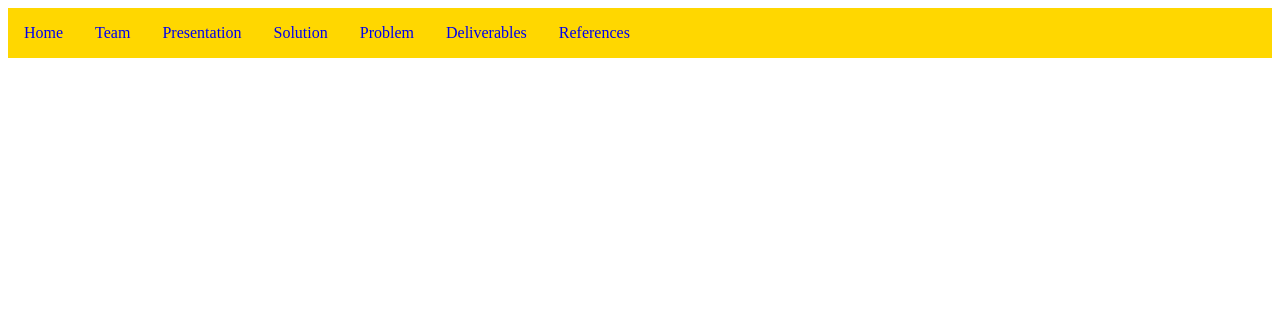
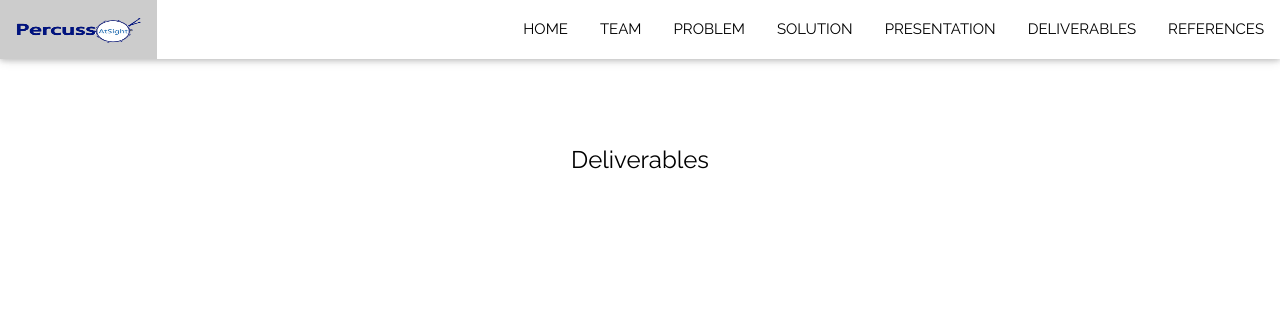
Before and after one commit to AsianWarrior/410copper, a plain HTML site: page deliverables.html in a window 1280 px wide. Drawn offline with nearby package versions, Linux system fonts and the light colour scheme.

Commit message:
adding team site files

```diff
--- a/deliverables.html
+++ b/deliverables.html
@@ -1,38 +1,85 @@
 <!DOCTYPE html>
-<html lang="en">
+<html>
+<head>
+<title>The Problem</title>
+<meta charset="UTF-8">
+<meta name="viewport" content="width=device-width, initial-scale=1">
+<link rel="stylesheet" href="https://www.w3schools.com/w3css/4/w3.css">
+<link rel="stylesheet" href="https://fonts.googleapis.com/css?family=Raleway">
+<link rel="stylesheet" href="https://cdnjs.cloudflare.com/ajax/libs/font-awesome/4.7.0/css/font-awesome.min.css">
 <style>
-        .topnav {
-            background-color: gold;
-            font-size: 16px;
-            overflow: hidden;
+body,h1,h2,h3,h4,h5,h6 {font-family: "Raleway", sans-serif}
+
+body, html {
+  height: 100%;
+  line-height: 1.8;
 }
 
-        .topnav a {
-            float: left;
-            text-align: center;
-            padding: 16px 16px;
-            text-decoration: none;
-
+/* Full height image header */
+.bgimg-1 {
+  background-position: center;
+  background-size: cover;
+  background-image: url("Prototype_1_.jpg");
+  min-height: 100%;
 }
 
-        .topnav a:hover {
-            background-color: navy;
-            color: gold;
+.w3-bar .w3-button {
+  padding: 16px;
 }
 </style>
-    <head>
 </head>
 <body>
-	<div class="topnav">
-	    <!-- <a class="active" href="index.html">Home</a>
-            <a href="team.html">Team</a> -->
-            <a href="index.html"> Home </a>
-            <a href="team.html"> Team </a>
-            <a href="presentation.html">Presentation</a>
-            <a href="solution.html">Solution</a>
-            <a href="problem.html">Problem</a>
-            <a href="deliverables.html">Deliverables</a>
-            <a href="references.html">References</a>
+
+<!-- Navbar (sit on top) -->
+<div class="w3-top">
+  <div class="w3-bar w3-white w3-card" id="myNavbar">
+    <a href="index.html" class="w3-bar-item w3-button w3-wide">
+      <img src="PercussAtSight_Logo.png" alt="Percuss At Sight" style="width: 125px; height: 25px;"></a>
+
+    <!-- Right-sided navbar links -->
+    <div class="w3-right w3-hide-small">
+      <a href="index.html" class="w3-bar-item w3-button">HOME</a>
+      <a href="team.html" class="w3-bar-item w3-button"></i> TEAM</a>
+      <a href="problem.html" class="w3-bar-item w3-button"></i> PROBLEM</a>
+      <a href="solution.html" class="w3-bar-item w3-button"></i> SOLUTION</a>
+      <a href="presentation.html" class="w3-bar-item w3-button"></i> PRESENTATION</a>
+      <a href="deliverables.html" class="w3-bar-item w3-button"></i> DELIVERABLES</a>
+      <!-- <a href="#labs" class="w3-bar-item w3-button"></i> LABS</a> -->
+      <a href="references.html " class="w3-bar-item w3-button"></i> REFERENCES</a>
     </div>
-    </body>
-</html>
+    <!-- Hide right-floated links on small screens and replace them with a menu icon -->
+
+    <a href="javascript:void(0)" class="w3-bar-item w3-button w3-right w3-hide-large w3-hide-medium" onclick="w3_open()">
+      <i class="fa fa-bars"></i>
+    </a>
+  </div>
+</div>
+
+<!-- Sidebar on small screens when clicking the menu icon -->
+<nav class="w3-sidebar w3-bar-block w3-black w3-card w3-animate-left w3-hide-medium w3-hide-large" style="display:none" id="mySidebar">
+  <a href="javascript:void(0)" onclick="w3_close()" class="w3-bar-item w3-button w3-large w3-padding-16">Close ×</a>
+  <a href="index.html" onclick="w3_close()" class="w3-bar-item w3-button">HOME</a>
+  <a href="team.html" onclick="w3_close()" class="w3-bar-item w3-button">TEAM</a>
+  <a href="problem.html" onclick="w3_close()" class="w3-bar-item w3-button">PROBLEM</a>
+  <a href="solution.html" onclick="w3_close()" class="w3-bar-item w3-button">SOLUTION</a>
+  <a href="presentation.html" onclick="w3_close()" class="w3-bar-item w3-button">PRESENTATION</a>
+  <a href="deliverables.html" onclick="w3_close()" class="w3-bar-item w3-button">DELIVERABLES</a>
+  <!-- <a href="#labs" onclick="w3_close()" class="w3-bar-item w3-button">LABS</a> -->
+  <a href="references.html" onclick="w3_close()" class="w3-bar-item w3-button">REFERENCES</a>
+</nav>
+
+<!-- Problem Section -->
+<div class="w3-container" style="padding:128px 16px" id="about">
+    <h3 class="w3-center">Deliverables</h3>
+    <p class="w3-center w3-large">
+    </p>
+
+  <!-- Problem Characteristics Section
+    <h3 class="w3-center">Problem Characteristics</h3>
+    <div class = "w3-center">
+      <ul class="w3-large" style="list-style-position: inside; margin-right: 350px;">
+        <li>point 1</li>
+      </ul>
+    </div> -->
+
+</div>
```
Also changed, not shown: index.html (+2 -2 lines), presentation.html (+8 -3 lines), problem.html (+7 -7 lines), references.html (+2 -2 lines), solution.html (+8 -11 lines), team.html (+2 -2 lines). Lines whose indentation alone changed are shown as unchanged.
